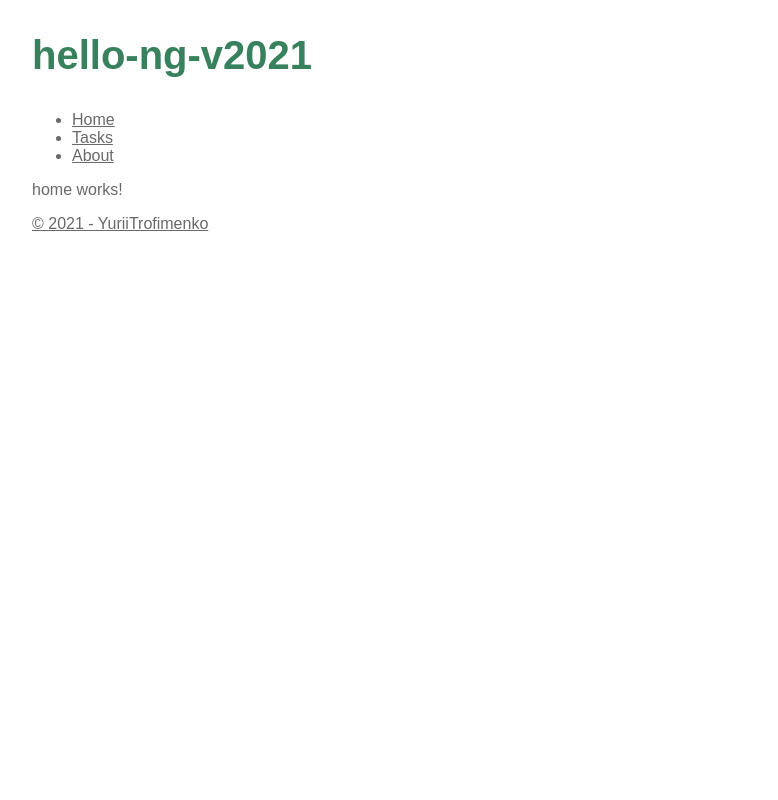
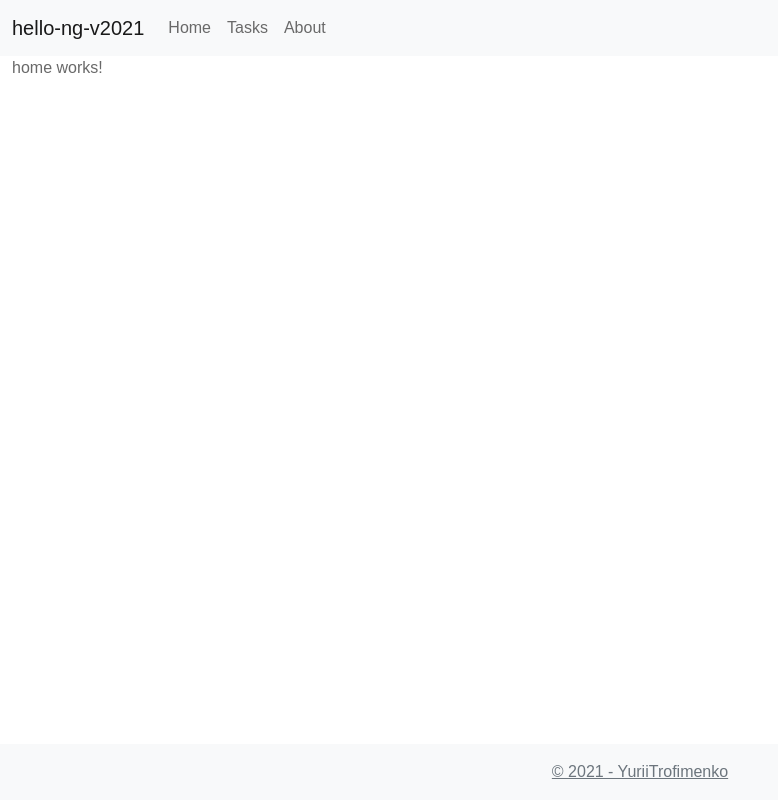
Before and after one commit to YuriiTrofimenko/HelloAngular2021, an Angular app in the folder hello-ng-v2021/: page / in a window 1280 px wide. Shown: the whole page, without its empty margins (0-778 px from the left). Built offline with nearby package versions, Linux system fonts and the light colour scheme.

Commit message:
bootstrap styles

```diff
--- a/hello-ng-v2021/angular.json
+++ b/hello-ng-v2021/angular.json
@@ -24,9 +24,12 @@
               "src/assets"
             ],
             "styles": [
-              "src/styles.css"
+              "src/styles.css",
+              "./node_modules/bootstrap/dist/css/bootstrap.min.css"
             ],
-            "scripts": []
+            "scripts": [
+              "./node_modules/bootstrap/dist/js/bootstrap.bundle.min.js"
+            ]
           },
           "configurations": {
             "production": {
--- a/hello-ng-v2021/package.json
+++ b/hello-ng-v2021/package.json
@@ -19,6 +19,7 @@
     "@angular/platform-browser": "~8.2.14",
     "@angular/platform-browser-dynamic": "~8.2.14",
     "@angular/router": "~8.2.14",
+    "bootstrap": "^5.1.3",
     "rxjs": "~6.4.0",
     "tslib": "^1.10.0",
     "zone.js": "~0.9.1"
--- a/hello-ng-v2021/src/app/components/app/app.component.css
+++ b/hello-ng-v2021/src/app/components/app/app.component.css
@@ -0,0 +1,7 @@
+.footer {
+  position: fixed;
+  bottom: 0;
+  left: 0;
+  width: 100%;
+  text-align: center;
+}
--- a/hello-ng-v2021/src/app/components/app/app.component.html
+++ b/hello-ng-v2021/src/app/components/app/app.component.html
@@ -1,19 +1,42 @@
 <!-- Todo error output -->
 <header>
-  <section>
-    <h1>{{ title }}</h1>
-  </section>
-  <nav>
-    <ul>
-      <li><a routerLink="/">Home</a></li>
-      <li><a routerLink="/tasks">Tasks</a></li>
-      <li><a routerLink="/about">About</a></li>
-    </ul>
+  <nav class="navbar navbar-expand-lg navbar-light bg-light">
+    <div class="container-fluid">
+      <a class="navbar-brand" href="#">{{title}}</a>
+      <button class="navbar-toggler" type="button" data-bs-toggle="collapse" data-bs-target="#navbarNav"
+              aria-controls="navbarNav" aria-expanded="false" aria-label="Toggle navigation">
+        <span class="navbar-toggler-icon"></span>
+      </button>
+      <div class="collapse navbar-collapse" id="navbarNav">
+        <ul class="navbar-nav">
+          <li class="nav-item">
+            <a class="nav-link active" aria-current="page" href="#" routerLink="/">
+              <span class="desktop">Home</span>
+              <span class="mobile"><i class="bi-house-door"></i></span>
+            </a>
+          </li>
+          <li class="nav-item">
+            <a class="nav-link" aria-current="page" href="#" routerLink="/tasks">
+              <span class="desktop">Tasks</span>
+              <span class="mobile"><i class="bi-list-task"></i></span>
+            </a>
+          </li>
+          <li class="nav-item">
+            <a class="nav-link" aria-current="page" href="#" routerLink="/about">
+              <span class="desktop">About</span>
+              <span class="mobile"><i class="bi-card-list"></i></span>
+            </a>
+          </li>
+        </ul>
+      </div>
+    </div>
   </nav>
 </header>
-<main>
+<main [className]="'container-fluid'">
   <router-outlet></router-outlet>
 </main>
-<footer>
-  <a href="https://1-dot-tyaastudio.appspot.com">&copy; 2021 - YuriiTrofimenko</a>
+<footer [className]="'footer mt-auto py-3 bg-light'">
+  <div [className]="'container'">
+    <a [className]="'text-muted'" href="https://1-dot-tyaastudio.appspot.com">&copy; 2021 - YuriiTrofimenko</a>
+  </div>
 </footer>
```
Also changed, not shown: 1 other file (tests, documents, lock files or other folders).
